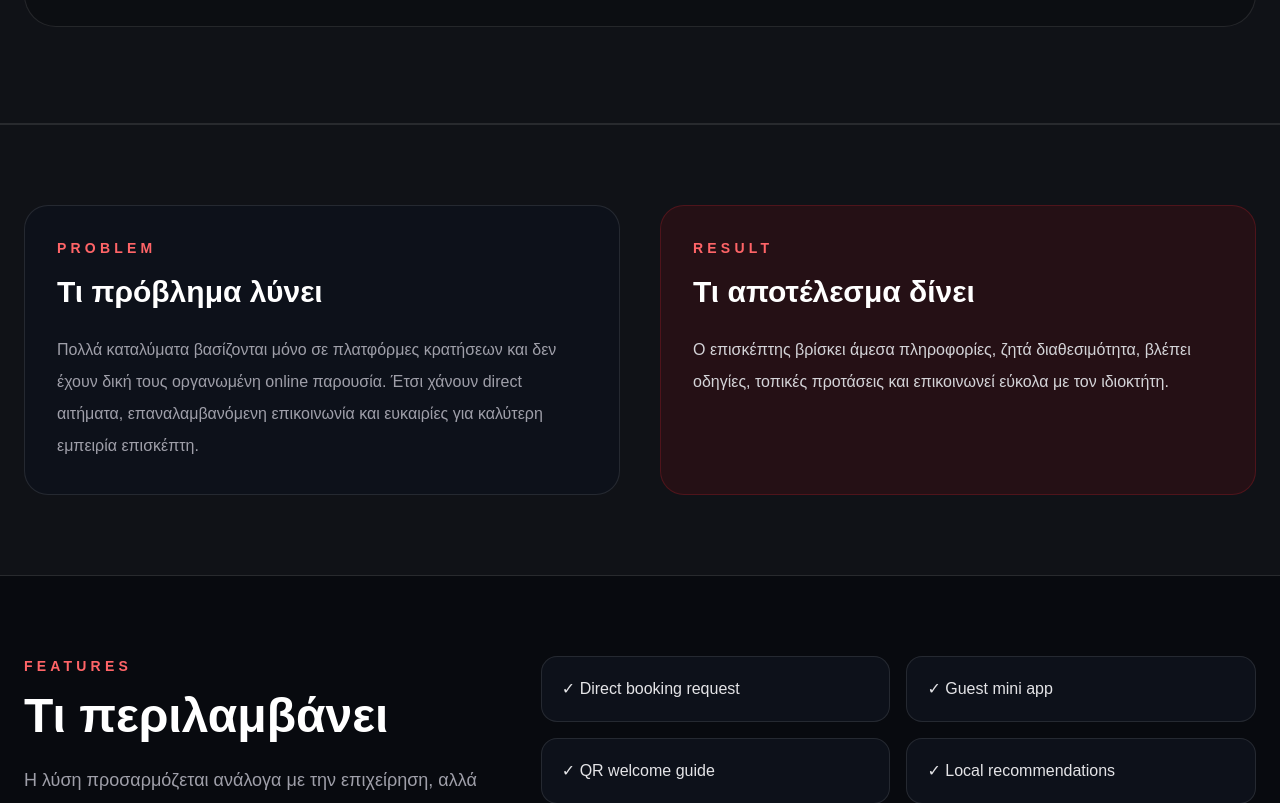
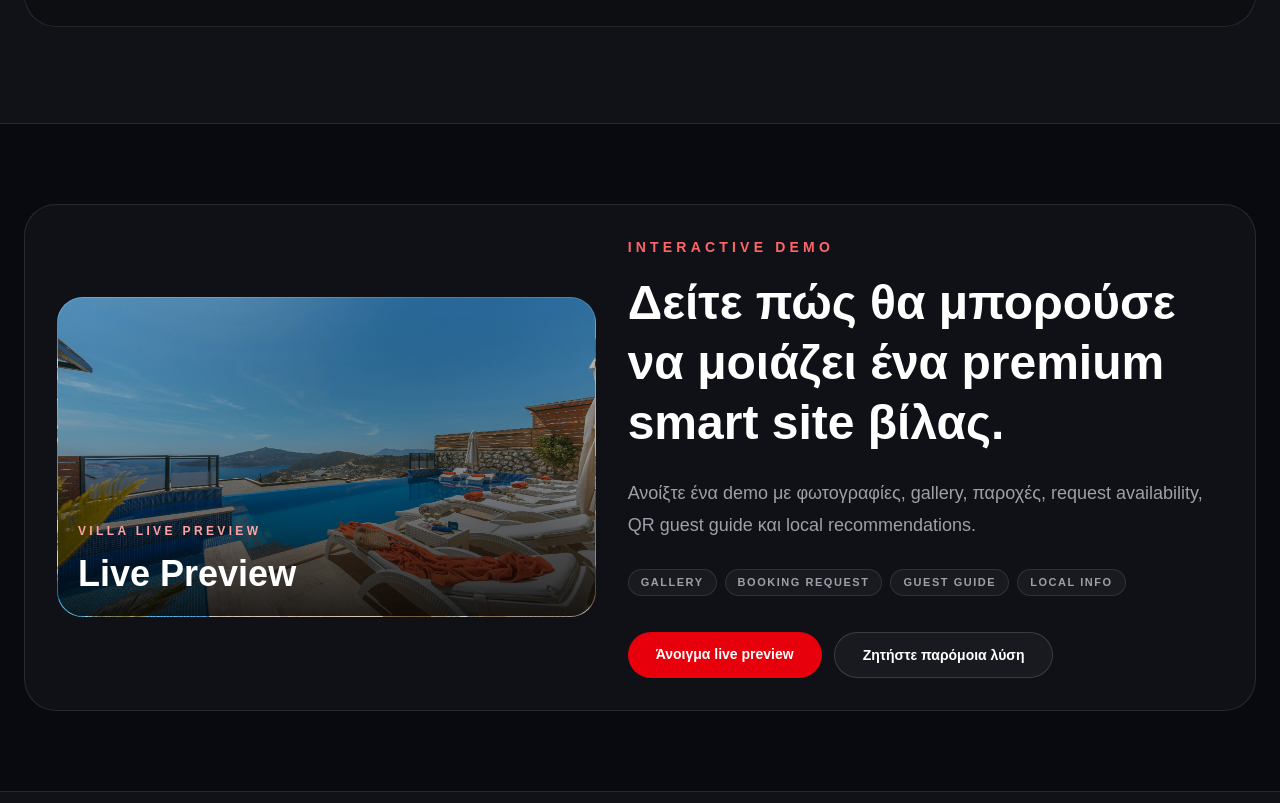
Before and after one commit to OdyssiX/odyssix-site, a Next.js app: page /demos/villa-smart-site in a window 1280 px wide. Shown: the part 3397-4200 px from the top of the page. Built offline with nearby package versions, Linux system fonts and the light colour scheme.

Commit message:
Update demo pages with real preview cards

```diff
--- a/app/demos/page.tsx
+++ b/app/demos/page.tsx
@@ -1,36 +1,13 @@
 import type { Metadata } from "next";
 import Header from "../../components/Header";
 import Footer from "../../components/Footer";
+import DemoCardsGrid from "../../components/DemoCardsGrid";
 
 export const metadata: Metadata = {
   title: "Demo Projects",
   description:
     "Demo projects της ODYSSIX για smart websites, tourism hubs, restaurant hubs και event smart pages.",
 };
-
-const demos = [
-  {
-    title: "Villa Smart Site",
-    label: "Tourism",
-    href: "/demos/villa-smart-site",
-    text: "Smart website για βίλες και καταλύματα με direct booking request, guest mini app, QR welcome guide και local recommendations.",
-    features: ["Booking Request", "Guest App", "QR Guide", "Local Info"],
-  },
-  {
-    title: "Restaurant Smart Hub",
-    label: "Food & Hospitality",
-    href: "/demos/restaurant-smart-hub",
-    text: "Smart hub για εστιατόρια, ταβέρνες και καφέ με QR menu, κρατήσεις, προσφορές και Google reviews flow.",
-    features: ["QR Menu", "Reservations", "Offers", "Reviews"],
-  },
-  {
-    title: "Event Smart Page",
-    label: "Events",
-    href: "/demos/event-smart-page",
-    text: "Ψηφιακή σελίδα για γάμους, βαφτίσεις και events με digital invitation, RSVP, πρόγραμμα, χάρτη και gallery.",
-    features: ["Digital Invite", "RSVP", "Map", "Gallery"],
-  },
-];
 
 export default function DemosPage() {
   return (
@@ -64,72 +41,7 @@ export default function DemosPage() {
 
       <section className="border-y border-white/10 bg-white/[0.03] px-5 py-20 md:px-6 md:py-24">
         <div className="mx-auto max-w-7xl">
-          <div className="grid gap-6 lg:grid-cols-3">
-            {demos.map((demo, index) => (
-              <article
-                key={demo.title}
-                className="group overflow-hidden rounded-3xl border border-white/10 bg-[#0D111A] transition hover:-translate-y-1 hover:border-red-500/40 hover:bg-white/[0.04]"
-              >
-                <div className="relative h-56 border-b border-white/10 bg-black/20 p-5 pt-10">
-                  <div className="absolute inset-0 bg-[linear-gradient(to_right,rgba(255,255,255,0.035)_1px,transparent_1px),linear-gradient(to_bottom,rgba(255,255,255,0.035)_1px,transparent_1px)] bg-[size:28px_28px]" />
-                  <div className="absolute right-6 top-6 h-24 w-24 rounded-full bg-red-600/20 blur-3xl" />
-
-                  <div className="absolute left-5 top-3 z-10 rounded-full border border-red-500/30 bg-[#0D111A]/90 px-3 py-1 text-[10px] font-bold uppercase tracking-[0.22em] text-red-300 backdrop-blur">
-                    Demo 0{index + 1}
-                  </div>
-
-                  <div className="relative mx-auto h-full max-w-[260px] rounded-2xl border border-white/15 bg-black/40 p-3 shadow-2xl">
-                    <div className="mb-3 flex items-center gap-1.5">
-                      <span className="h-2 w-2 rounded-full bg-red-500" />
-                      <span className="h-2 w-2 rounded-full bg-white/30" />
-                      <span className="h-2 w-2 rounded-full bg-white/20" />
-                    </div>
-
-                    <div className="space-y-3">
-                      <div className="h-5 w-28 rounded bg-white/15" />
-                      <div className="h-3 w-full rounded bg-white/10" />
-                      <div className="h-3 w-4/5 rounded bg-white/10" />
-
-                      <div className="grid grid-cols-2 gap-2 pt-2">
-                        <div className="h-12 rounded-lg bg-red-600/30 ring-1 ring-red-500/20" />
-                        <div className="h-12 rounded-lg bg-white/10" />
-                      </div>
-
-                      <div className="h-8 rounded-full bg-red-600/80" />
-                    </div>
-                  </div>
-                </div>
-
-                <div className="p-6 md:p-8">
-                  <span className="rounded-full border border-red-500/30 bg-red-500/10 px-3 py-1 text-[11px] font-bold uppercase tracking-[0.18em] text-red-300">
-                    {demo.label}
-                  </span>
-
-                  <h2 className="mt-5 text-2xl font-bold">{demo.title}</h2>
-
-                  <p className="mt-4 leading-7 text-zinc-400">{demo.text}</p>
-
-                  <div className="mt-6 flex flex-wrap gap-2">
-                    {demo.features.map((feature) => (
-                      <span
-                        key={feature}
-                        className="rounded-full border border-white/10 bg-white/[0.04] px-3 py-1 text-[11px] font-semibold uppercase tracking-[0.14em] text-zinc-400"
-                      >
-                        {feature}
-                      </span>
-                    ))}
-                  </div>
-
-                  <a
-                    href={demo.href}
-                    className="mt-8 inline-flex w-full justify-center rounded-full bg-red-600 px-6 py-3 text-sm font-bold text-white transition hover:bg-red-500"
-                  >
-                    Δείτε το demo
-                  </a>
-                </div>
-              </article>
-            ))}
-          </div>
+          <DemoCardsGrid />
         </div>
       </section>
 
--- a/components/DemoDetailPage.tsx
+++ b/components/DemoDetailPage.tsx
@@ -1,3 +1,4 @@
+import DemoLivePreviewSection from "./DemoLivePreviewSection";
 import VillaLivePreviewSection from "./VillaLivePreviewSection";
 import VillaDemoStorySection from "./VillaDemoStorySection";
 import VillaDemoPreview from "./VillaDemoPreview";
@@ -175,6 +176,8 @@ export default function DemoDetailPage({ demoKey }: { demoKey: DemoKey }) {
 
       {demoKey === "villa" && <VillaDemoStorySection />}
 
+      <DemoLivePreviewSection demoKey={demoKey} />
+
       <section className="border-y border-white/10 bg-white/[0.03] px-6 py-20">
         <div className="mx-auto grid max-w-7xl gap-10 lg:grid-cols-2">
           <div className="rounded-3xl border border-white/10 bg-[#0D111A] p-8">
@@ -231,6 +234,8 @@ export default function DemoDetailPage({ demoKey }: { demoKey: DemoKey }) {
 
       {demoKey === "villa" && <VillaDemoStorySection />}
 
+      <DemoLivePreviewSection demoKey={demoKey} />
+
       <section className="border-y border-white/10 bg-white/[0.03] px-6 py-20">
         <div className="mx-auto max-w-7xl">
           <p className="text-sm font-semibold uppercase tracking-[0.3em] text-red-400">
--- /dev/null
+++ b/components/DemoLivePreviewSection.tsx
@@ -0,0 +1,100 @@
+const previewData = {
+  villa: {
+    eyebrow: "Villa live preview",
+    title: "Δείτε πώς θα μπορούσε να μοιάζει ένα premium smart site βίλας.",
+    text: "Ανοίξτε ένα demo με φωτογραφίες, gallery, παροχές, request availability, QR guest guide και local recommendations.",
+    image: "/demo/villa/hero.jpg",
+    href: "/demos/villa-smart-site/live-preview",
+    features: ["Gallery", "Booking request", "Guest guide", "Local info"],
+  },
+  restaurant: {
+    eyebrow: "Restaurant live preview",
+    title: "Δείτε πώς μπορεί να λειτουργεί ένα smart hub εστιατορίου.",
+    text: "Ανοίξτε ένα demo με εικόνα χώρου, QR menu, κρατήσεις, προσφορές, Google reviews και άμεση επικοινωνία.",
+    image: "/demo/restaurant/hero.jpg",
+    href: "/demos/restaurant-smart-hub/live-preview",
+    features: ["QR Menu", "Reservations", "Offers", "Reviews"],
+  },
+  event: {
+    eyebrow: "Event live preview",
+    title: "Δείτε πώς μπορεί να μοιάζει μια ψηφιακή σελίδα εκδήλωσης.",
+    text: "Ανοίξτε ένα demo με digital invitation, RSVP, πρόγραμμα, χάρτη, gallery και QR invite.",
+    image: "/demo/event/hero.jpg",
+    href: "/demos/event-smart-page/live-preview",
+    features: ["RSVP", "Schedule", "Map", "Gallery"],
+  },
+};
+
+type DemoPreviewKey = keyof typeof previewData;
+
+export default function DemoLivePreviewSection({
+  demoKey,
+}: {
+  demoKey: DemoPreviewKey;
+}) {
+  const preview = previewData[demoKey];
+
+  return (
+    <section className="mx-auto max-w-7xl px-5 py-16 md:px-6 md:py-20">
+      <div className="grid gap-8 rounded-[2rem] border border-white/10 bg-white/[0.03] p-5 md:p-8 lg:grid-cols-[0.95fr_1.05fr] lg:items-center">
+        <div
+          className="relative min-h-[320px] overflow-hidden rounded-[1.6rem] border border-white/10 bg-cover bg-center"
+          style={{ backgroundImage: `url('${preview.image}')` }}
+        >
+          <div className="absolute inset-0 bg-gradient-to-b from-black/10 via-black/25 to-black/85" />
+
+          <div className="absolute bottom-5 left-5 right-5">
+            <p className="text-xs font-bold uppercase tracking-[0.28em] text-red-300">
+              {preview.eyebrow}
+            </p>
+
+            <h3 className="mt-3 max-w-xl text-3xl font-black leading-tight text-white md:text-4xl">
+              Live Preview
+            </h3>
+          </div>
+        </div>
+
+        <div>
+          <p className="text-sm font-semibold uppercase tracking-[0.3em] text-red-400">
+            Interactive demo
+          </p>
+
+          <h2 className="mt-4 text-3xl font-bold leading-tight md:text-5xl">
+            {preview.title}
+          </h2>
+
+          <p className="mt-6 text-lg leading-8 text-zinc-400">
+            {preview.text}
+          </p>
+
+          <div className="mt-7 flex flex-wrap gap-2">
+            {preview.features.map((feature) => (
+              <span
+                key={feature}
+                className="rounded-full border border-white/10 bg-white/[0.04] px-3 py-1 text-[11px] font-semibold uppercase tracking-[0.14em] text-zinc-400"
+              >
+                {feature}
+              </span>
+            ))}
+          </div>
+
+          <div className="mt-9 flex flex-col gap-3 sm:flex-row">
+            <a
+              href={preview.href}
+              className="rounded-full bg-red-600 px-7 py-3 text-center text-sm font-bold text-white transition hover:bg-red-500"
+            >
+              Άνοιγμα live preview
+            </a>
+
+            <a
+              href="/#contact"
+              className="rounded-full border border-white/15 bg-white/[0.04] px-7 py-3 text-center text-sm font-bold text-white transition hover:bg-white/10"
+            >
+              Ζητήστε παρόμοια λύση
+            </a>
+          </div>
+        </div>
+      </div>
+    </section>
+  );
+}
```
